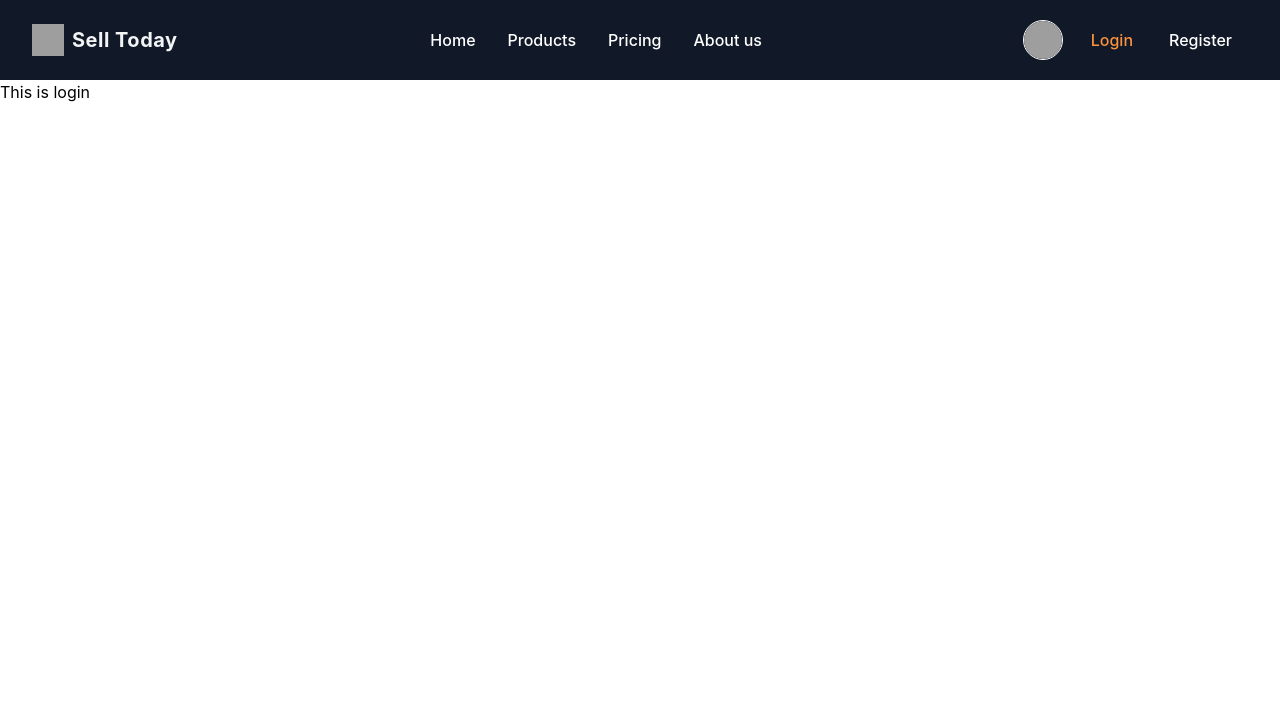
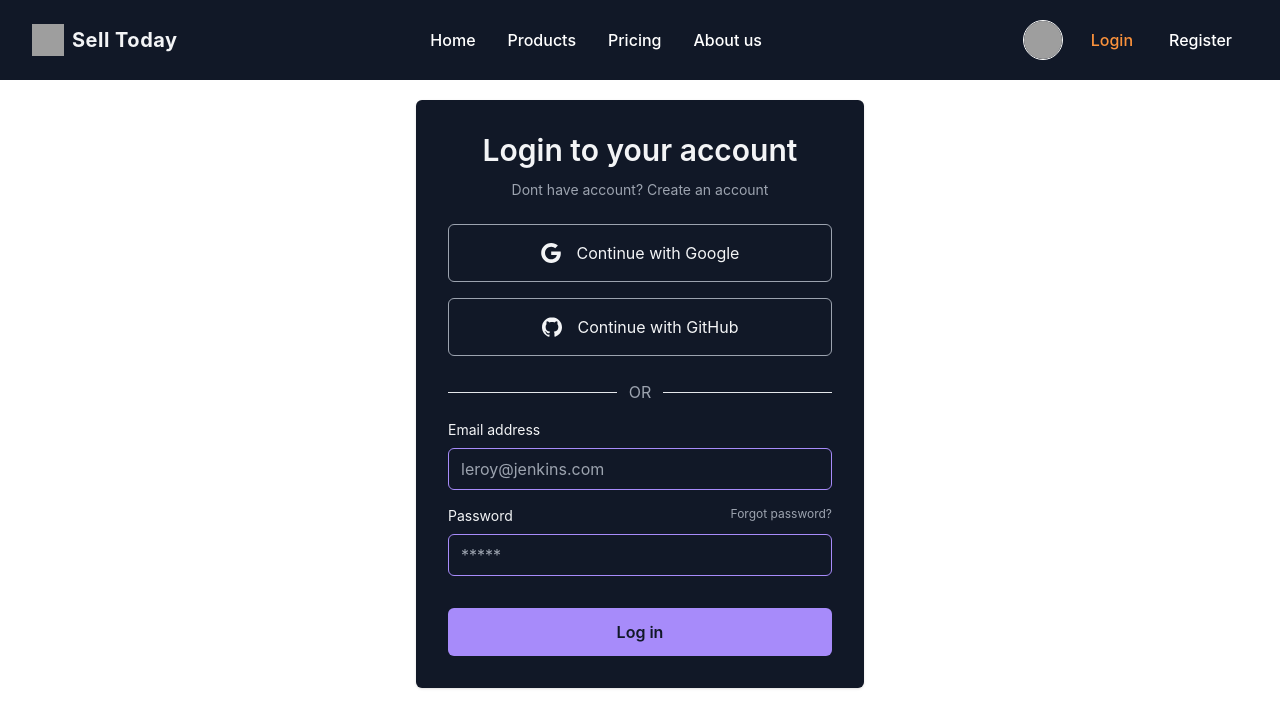
Before and after one commit to nakibuddin/12-sell-today-client, a React (Create React App) app: page /login in a window 1280 px wide. Shown: the top 728 px of the page. Built offline with nearby package versions, Linux system fonts and the light colour scheme; grey boxes are pictures that could not be loaded.

Commit message:
Login page added

```diff
--- a/src/Pages/Login/Login.js
+++ b/src/Pages/Login/Login.js
@@ -3,7 +3,48 @@ import { Link } from 'react-router-dom';
 
 const Login = () => {
     return (
-		<h2>This is login</h2>
+		<div className="w-full block mx-auto mt-[20px] max-w-md p-4 rounded-md shadow sm:p-8  bg-gray-900  text-gray-100">
+			<h2 className="mb-3 text-3xl font-semibold text-center">Login to your account</h2>
+			<p className="text-sm text-center  text-gray-400">Dont have account?
+				<Link to='/register' className="focus:underline hover:underline"> Create an account</Link>
+			</p>
+			<div className="my-6 space-y-4">
+				<button aria-label="Login with Google" type="button" className="flex items-center justify-center w-full p-4 space-x-4 border rounded-md focus:ring-2 focus:ring-offset-1  border-gray-400 focus:ring-violet-400">
+					<svg xmlns="http://www.w3.org/2000/svg" viewBox="0 0 32 32" className="w-5 h-5 fill-current">
+						<path d="M16.318 13.714v5.484h9.078c-0.37 2.354-2.745 6.901-9.078 6.901-5.458 0-9.917-4.521-9.917-10.099s4.458-10.099 9.917-10.099c3.109 0 5.193 1.318 6.38 2.464l4.339-4.182c-2.786-2.599-6.396-4.182-10.719-4.182-8.844 0-16 7.151-16 16s7.156 16 16 16c9.234 0 15.365-6.49 15.365-15.635 0-1.052-0.115-1.854-0.255-2.651z"></path>
+					</svg>
+					<p>Continue with Google</p>
+				</button>
+				<button aria-label="Login with GitHub" type="button" className="flex items-center justify-center w-full p-4 space-x-4 border rounded-md focus:ring-2 focus:ring-offset-1  border-gray-400 focus:ring-violet-400">
+					<svg xmlns="http://www.w3.org/2000/svg" viewBox="0 0 32 32" className="w-5 h-5 fill-current">
+						<path d="M16 0.396c-8.839 0-16 7.167-16 16 0 7.073 4.584 13.068 10.937 15.183 0.803 0.151 1.093-0.344 1.093-0.772 0-0.38-0.009-1.385-0.015-2.719-4.453 0.964-5.391-2.151-5.391-2.151-0.729-1.844-1.781-2.339-1.781-2.339-1.448-0.989 0.115-0.968 0.115-0.968 1.604 0.109 2.448 1.645 2.448 1.645 1.427 2.448 3.744 1.74 4.661 1.328 0.14-1.031 0.557-1.74 1.011-2.135-3.552-0.401-7.287-1.776-7.287-7.907 0-1.751 0.62-3.177 1.645-4.297-0.177-0.401-0.719-2.031 0.141-4.235 0 0 1.339-0.427 4.4 1.641 1.281-0.355 2.641-0.532 4-0.541 1.36 0.009 2.719 0.187 4 0.541 3.043-2.068 4.381-1.641 4.381-1.641 0.859 2.204 0.317 3.833 0.161 4.235 1.015 1.12 1.635 2.547 1.635 4.297 0 6.145-3.74 7.5-7.296 7.891 0.556 0.479 1.077 1.464 1.077 2.959 0 2.14-0.020 3.864-0.020 4.385 0 0.416 0.28 0.916 1.104 0.755 6.4-2.093 10.979-8.093 10.979-15.156 0-8.833-7.161-16-16-16z"></path>
+					</svg>
+					<p>Continue with GitHub</p>
+				</button>
+
+			</div>
+			<div className="flex items-center w-full my-4">
+				<hr className="w-full  text-gray-400"/>
+				<p className="px-3  text-gray-400">OR</p>
+				<hr className="w-full  text-gray-400"/>
+			</div>
+			<form noValidate="" action="" className="space-y-8 ng-untouched ng-pristine ng-valid">
+				<div className="space-y-4">
+					<div className="space-y-2">
+						<label htmlFor="email" className="block text-sm">Email address</label>
+						<input type="email" name="email" id="email" placeholder="leroy@jenkins.com" className="w-full px-3 py-2 border rounded-md  border-gray-700  bg-gray-900  text-gray-100 focus: border-violet-400" />
+					</div>
+					<div className="space-y-2">
+						<div className="flex justify-between">
+							<label htmlFor="password" className="text-sm">Password</label>
+							<a href='/' rel="noopener noreferrer" className="text-xs hover:underline  text-gray-400">Forgot password?</a>
+						</div>
+						<input type="password" name="password" id="password" placeholder="*****" className="w-full px-3 py-2 border rounded-md  border-gray-700  bg-gray-900  text-gray-100 focus: border-violet-400" />
+					</div>
+				</div>
+				<button type="button" className="w-full px-8 py-3 font-semibold rounded-md  bg-violet-400  text-gray-900">Log in</button>
+			</form>
+		</div>
     );
 };
 
```
